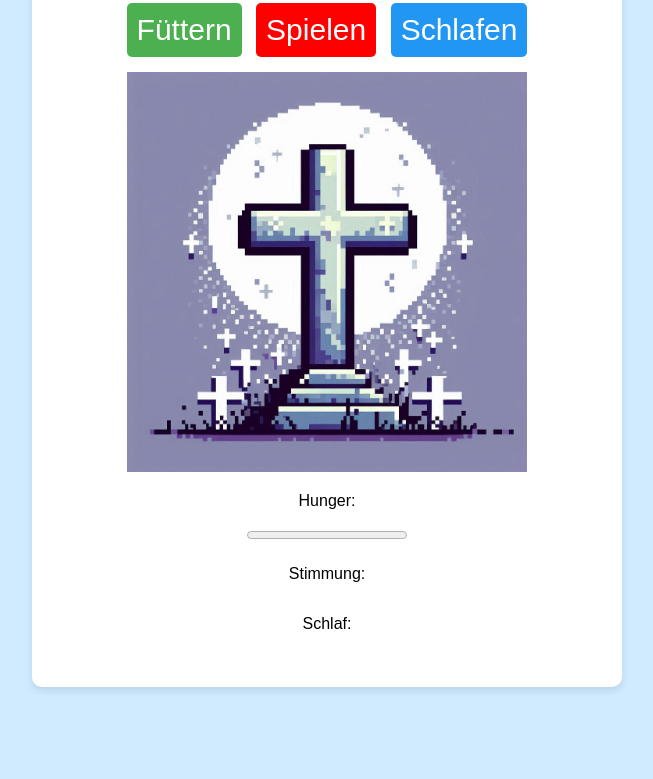
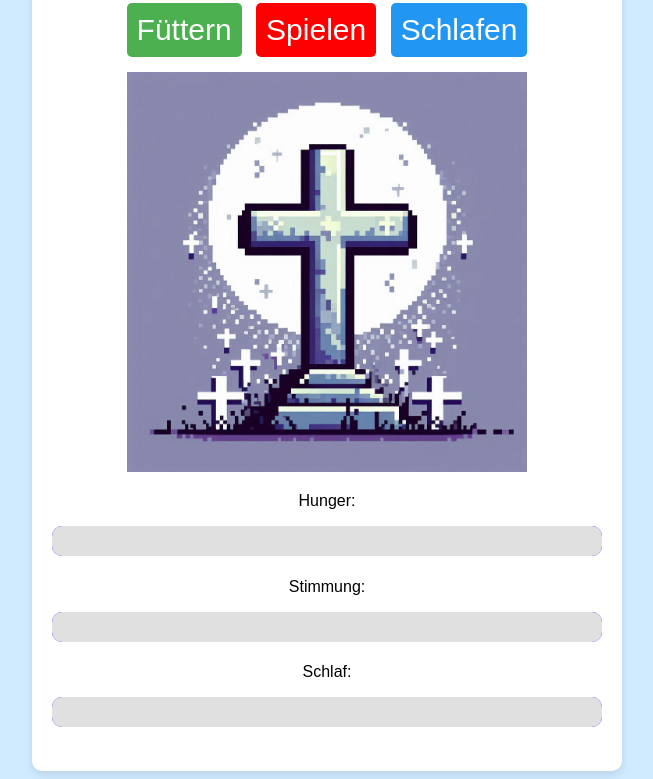
Before and after one commit to CoffeeCatDE/Tamagotchi-App-with-Electron, an Electron app: page index.html in a window 1600 px wide. Shown: the part 158-937 px from the top of the page, without its empty margins (473-1126 px from the left). Before the commit the page ends 853 px from the top, so only its background shows below. Drawn offline with Linux system fonts and the light colour scheme; no server answers.

Commit message:
Progressbar einfärben

```diff
--- a/index.html
+++ b/index.html
@@ -24,16 +24,20 @@
             <div>
                 <p>Hunger:</p>
                 <!-- <div id="hunger" class="status"></div> -->
-                <progress id="hunger" max="100"></progress>
+                <progress id="hunger" max="100" class="hunger"></progress>
                 <div id="hunger" class="status"></div>
 
             </div>
             <div>
                 <p>Stimmung:</p>
+                <progress id="stimmung" max="100"></progress>
+
                 <div id="stimmung" class="status"></div>
             </div>
             <div>
                 <p>Schlaf:</p>
+                <progress id="schlaf" max="100" style="color: orange;"></progress>
+
                 <div id="schlaf" class="status"></div>
             </div>
         </div>
--- a/preload.js
+++ b/preload.js
@@ -37,9 +37,11 @@ contextBridge.exposeInMainWorld('electron', {
   reduceSchlaf: () => schlafStatus -= 1,
 
   setStimmung: () => {
-    // stimmung = Math.min(stimmung+=10, 100);
+    stimmung = Math.min(stimmung+=20, 100);
   },
-  setSchlaf: () => schlafStatus += 100,
+  setSchlaf: () => {
+    schlafStatus = Math.min(schlafStatus+=20, 100);
+  },
   getSchlaf: () => schlafStatus,
   getSchlafStatus: () => schlafStatus,
   setSchlaeft: () => !schlaeft,
--- a/renderer.js
+++ b/renderer.js
@@ -2,39 +2,14 @@ window.addEventListener("DOMContentLoaded", () => {
   // Die Funktion für das Altern der Figur
   var avatarBild = document.getElementById("avatar");
 
-
-   // Funktion, um die Statussterne basierend auf dem Wert (0–100) zu aktualisieren
-   function sterneAktualisieren(elementId, wert) {
-    const maxSterne = 5;
-    const anzahlSterne = Math.round((wert / 100) * maxSterne); // Calculate how many stars to show
-
-    const container = document.getElementById(elementId);  // No need for optional chaining here
-    if (!container) {
-      console.error(`Container with ID ${elementId} not found`);
-      return;  // Exit if the container does not exist
-    }
-
-    container.innerHTML = '';  // Clear the previous stars
-
-    for (let i = 0; i < maxSterne; i++) {
-      const stern = document.createElement('img');  // Create a new image element
-      stern.classList.add('stern');  // Add a class to the image (for styling)
-
-      if (i < anzahlSterne) {
-        stern.src = 'images/sternchen.jpg';  // Set the image for an active star
-      } else {
-        stern.src = 'images/sternchen-leer.jpg';  // Set the image for an inactive star
-      }
-
-      container.appendChild(stern);  // Append the created image to the container
-    }
-  }
-
-
   function werdeAelter() {
 
-    var progressBar = document.getElementById("hunger");
-    progressBar.value = window.electron.getHunger();  // Setzt den Wert auf 75%
+    var progressBarHunger = document.getElementById("hunger");
+    var progressBarStimmung = document.getElementById("stimmung");
+    var progressBarSchlaf = document.getElementById("schlaf");
+    progressBarHunger.value = window.electron.getHunger();  // Setzt den Wert auf 75%
+    progressBarStimmung.value = window.electron.getStimmung();  // Setzt den Wert auf 75%
+    progressBarSchlaf.value = window.electron.getSchlaf();  // Setzt den Wert auf 75%
 
 
     // Zugriff auf die exponierten Variablen aus preload.js
@@ -64,7 +39,6 @@ window.addEventListener("DOMContentLoaded", () => {
       window.electron.reduceStimmung();
       window.electron.reduceSchlaf();
 
-      sterneAktualisieren("hunger");
 
       // Diese Werte könnten zum Beispiel in HTML-Elemente eingefügt werden
       // document.getElementById("hunger").innerText = `${hungerStatus}`;
--- a/style.css
+++ b/style.css
@@ -49,3 +49,34 @@ button {
     background-size: cover, 100% 100%, cover;
     background-blend-mode: luminosity, multiply;
 }
+
+:root  {
+    --color-progress-hunger: blue;
+    --color-progress-stimmung: yellow;
+    --color-progress-schlaf: red;
+}
+
+/* Styling für die progressbar */
+progress {
+    width: 100%; /* Breite der Progressbar */
+    height: 30px; /* Höhe der Progressbar */
+    border-radius: 10px; /* Abrundung der Ecken */
+    background-color: var(--color-progress-hunger); /* Hintergrundfarbe */
+}
+
+/* Pseudo-Element für den Fortschrittswert */
+progress::-webkit-progress-bar {
+    background-color: #e0e0e0; /* Hellerer Hintergrund für die leere Progressbar */
+    border-radius: 10px;
+}
+
+progress::-webkit-progress-value {
+    background-color: var(--color-progress-hunger); /* Blaue Farbe für den Fortschritt */
+    border-radius: 10px;
+}
+
+/* Pseudo-Element für Firefox */
+progress::-moz-progress-bar {
+    background-color: var(--color-progress-hunger); /* Blaue Farbe für den Fortschritt */
+    border-radius: 10px;
+}
```
